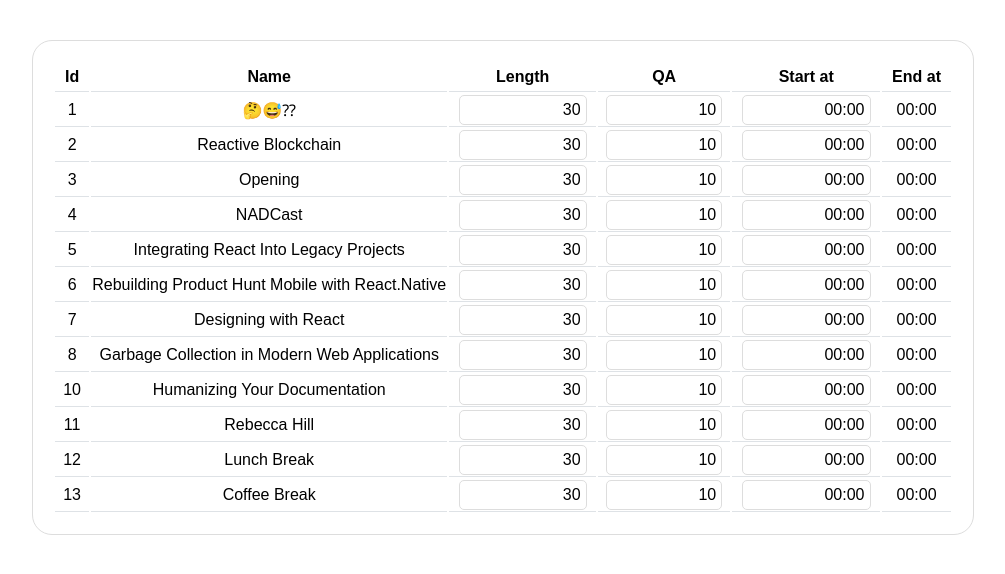
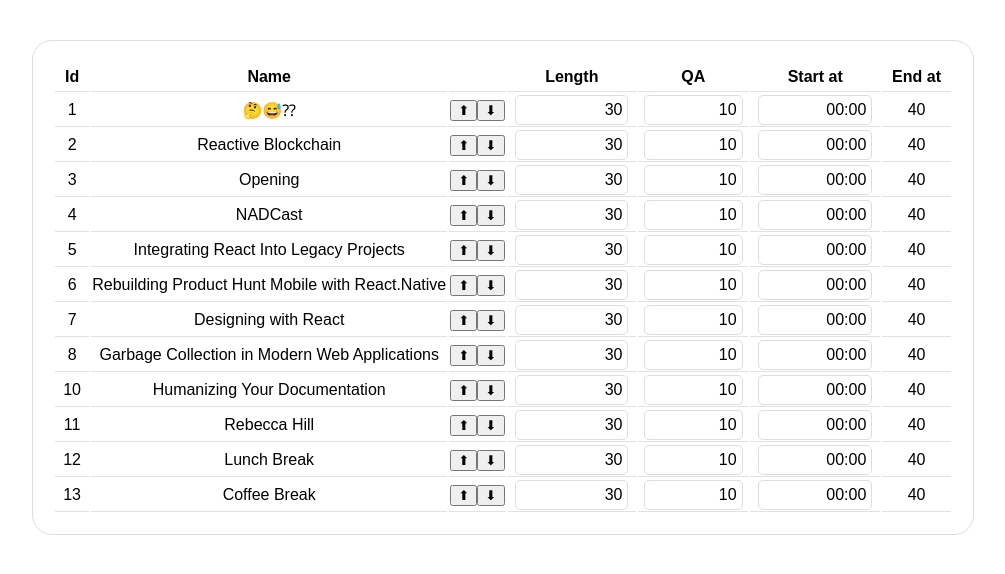
Before and after one commit to RStankov/react-not-a-conf-schedule, a React (Create React App) app: page / in a window 1280 px wide. Shown: the top 574 px of the page, without its empty margins (137-1142 px from the left). Built offline with nearby package versions, Linux system fonts and the light colour scheme; the HTML template or start-up script is replaced by a standard one.

Commit message:
Set positions

```diff
--- a/src/App.js
+++ b/src/App.js
@@ -1,48 +1,61 @@
 import React from 'react';
 import ScheduleTable from './ScheduleTable';
 
-const TALKS = [{
+const TALKS = [
+  {
     id: 1,
     name: '🤔😅⁇',
-}, {
+  },
+  {
     id: 2,
     name: 'Reactive Blockchain',
-}, {
+  },
+  {
     id: 3,
     name: 'Opening',
-}, {
+  },
+  {
     id: 4,
     name: 'NADCast',
-}, {
+  },
+  {
     id: 5,
     name: 'Integrating React Into Legacy Projects',
-}, {
+  },
+  {
     id: 6,
     name: 'Rebuilding Product Hunt Mobile with React.Native',
-}, {
+  },
+  {
     id: 7,
     name: 'Designing with React',
-}, {
+  },
+  {
     id: 8,
     name: 'Garbage Collection in Modern Web Applications',
-}, {
+  },
+  {
     id: 10,
     name: 'Humanizing Your Documentation',
-}, {
+  },
+  {
     id: 11,
     name: 'Rebecca Hill',
-}, {
+  },
+  {
     id: 12,
     name: 'Lunch Break',
-}, {
+  },
+  {
     id: 13,
     name: 'Coffee Break',
-}]
-
+  },
+];
+const START_AT = '09:45';
 export default function App() {
   return (
     <main>
-      <ScheduleTable talks={TALKS} />
+      <ScheduleTable talks={TALKS} startAt={START_AT} />
     </main>
   );
 }
--- a/src/ScheduleTable/index.js
+++ b/src/ScheduleTable/index.js
@@ -1,8 +1,9 @@
 import React, { Component } from 'react';
+import { sortBy, last } from 'lodash';
 
 export default class ScheduleTable extends Component {
   state = {
-    talks: this.props.talks.map(talk => ({
+    talks: this.props.talks.map((talk, i) => ({
       ...talk,
       startAt: '00:00',
       length: '30',
@@ -13,11 +14,20 @@ export default class ScheduleTable extends Component {
   updateTalk = newTalk => {
     console.log(newTalk);
     this.setState({
-      talks: this.state.talks.map(
-        talk => (talk.id === newTalk.id ? newTalk : talk),
+      talks: sortBy(
+        this.state.talks.map(talk => (talk.id === newTalk.id ? newTalk : talk)),
+        'position',
       ),
     });
   };
+
+  move(x, y) {
+    return () => {
+      this.setState({
+        talks: swap(this.state.talks, x, y),
+      });
+    };
+  }
 
   render() {
     return (
@@ -26,6 +36,7 @@ export default class ScheduleTable extends Component {
           <tr>
             <th>Id</th>
             <th>Name</th>
+            <th />
             <th>Length</th>
             <th>QA</th>
             <th>Start at</th>
@@ -33,13 +44,17 @@ export default class ScheduleTable extends Component {
           </tr>
         </thead>
         <tbody>
-          {this.state.talks.map(talk =>
+          {this.state.talks.map((talk, i) =>
             <tr key={talk.id}>
               <td>
                 {talk.id}
               </td>
               <td>
                 {talk.name}
+              </td>
+              <td>
+                <button onClick={this.move(i - 1, i)}>⬆</button>
+                <button onClick={this.move(i, i + 1)}>⬇</button>
               </td>
               <td>
                 <TextInput
@@ -58,13 +73,34 @@ export default class ScheduleTable extends Component {
                   name="startAt"
                 />
               </td>
-              <td>00:00</td>
+              <td>
+                {calculateFinishAt(talk)}
+              </td>
             </tr>,
           )}
         </tbody>
       </table>
     );
   }
+}
+
+function calculateFinishAt(talk) {
+  return parseInt(talk.length, 10) + parseInt(talk.qa, 10);
+}
+
+function swap(a, x, y) {
+  [x, y] = [x, y].sort();
+  return (
+    (a[x] &&
+    a[y] && [
+      ...a.slice(0, x),
+      a[y],
+      ...a.slice(x + 1, y),
+      a[x],
+      ...a.slice(y + 1),
+    ]) ||
+    a
+  );
 }
 
 class TextInput extends Component {
```
Lines whose indentation alone changed are shown as unchanged.
